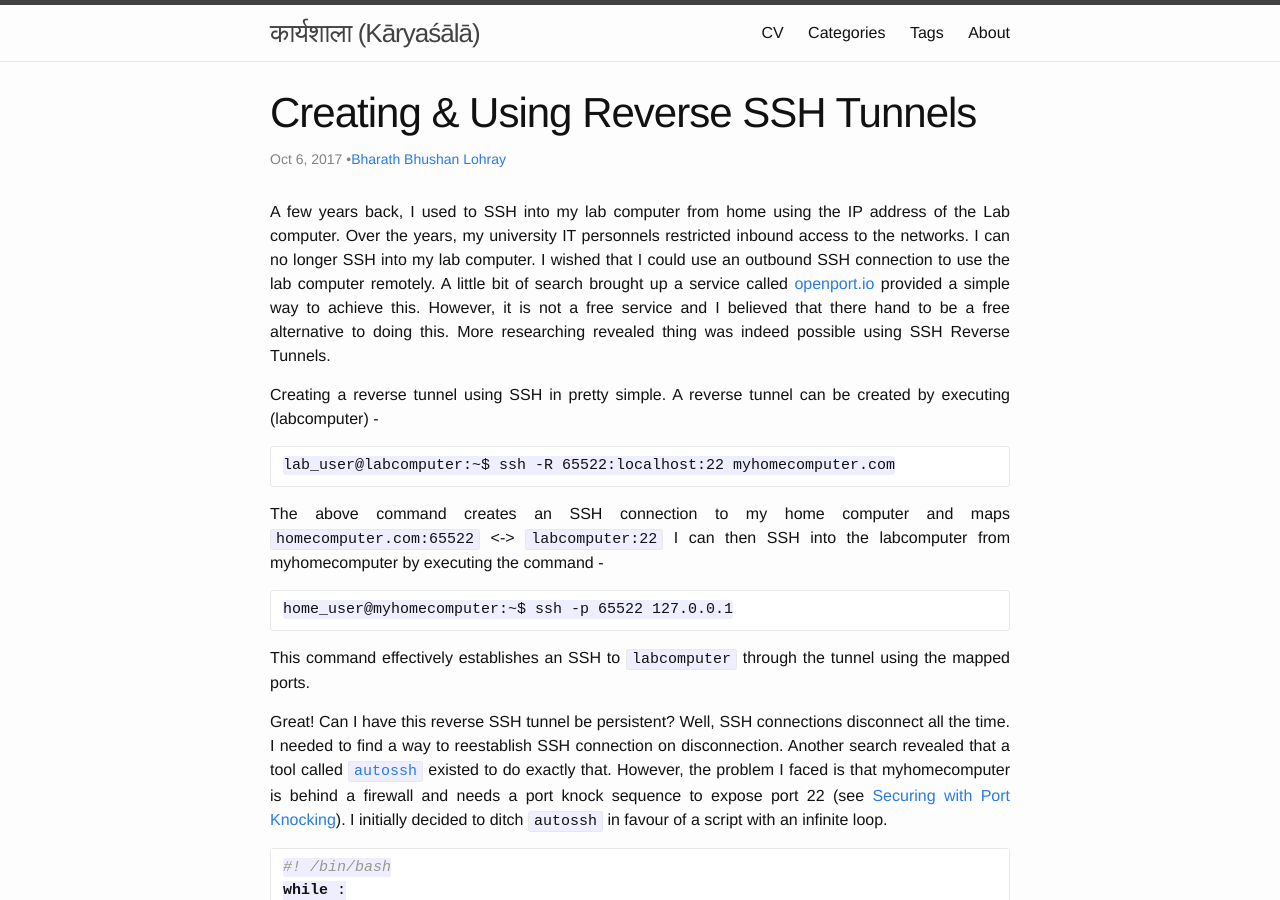
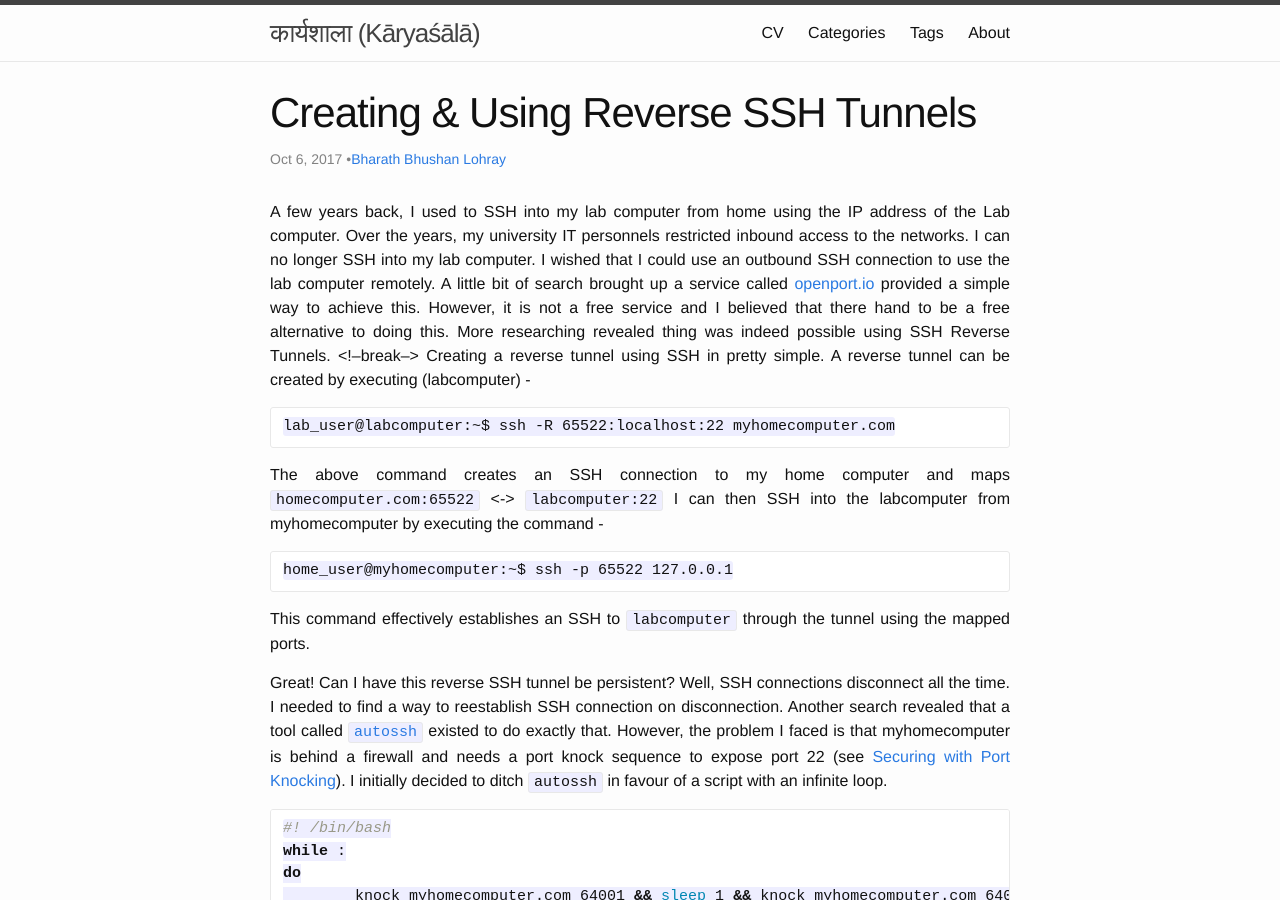
Before and after one commit to lordloh/karyashala, a Jekyll site: the page built from _posts/2017/2017-10-06-creating-and-using-reverse-ssh-tunnels.markdown, in a window 1280 px wide and 900 px high. Built offline with Jekyll 4.4.1, drawn with Linux system fonts in a browser that asks for light colours; some web fonts are replaced; Markdown is read by kramdown in place of the engine named in the settings; comment, search, counter and statistics services are not loaded.

Commit message:
POST: Creating & Using Reverse SSH Tunnels (read more)

````diff
--- a/_posts/2017/2017-10-06-creating-and-using-reverse-ssh-tunnels.markdown
+++ b/_posts/2017/2017-10-06-creating-and-using-reverse-ssh-tunnels.markdown
@@ -11,7 +11,7 @@
 ---
 
 A few years back, I used to SSH into my lab computer from home using the IP address of the Lab computer. Over the years, my university IT personnels restricted inbound access to the networks. I can no longer SSH into my lab computer. I wished that I could use an outbound SSH connection to use the lab computer remotely. A little bit of search brought up a service called [openport.io](https://openport.io/pricing) provided a simple way to achieve this. However, it is not a free service and I believed that there hand to be a free alternative to doing this. More researching revealed thing was indeed possible using SSH Reverse Tunnels.
-
+<!–break–>
 Creating a reverse tunnel using SSH in pretty simple. A reverse tunnel can be created by executing (labcomputer) -
 
 ```
````
